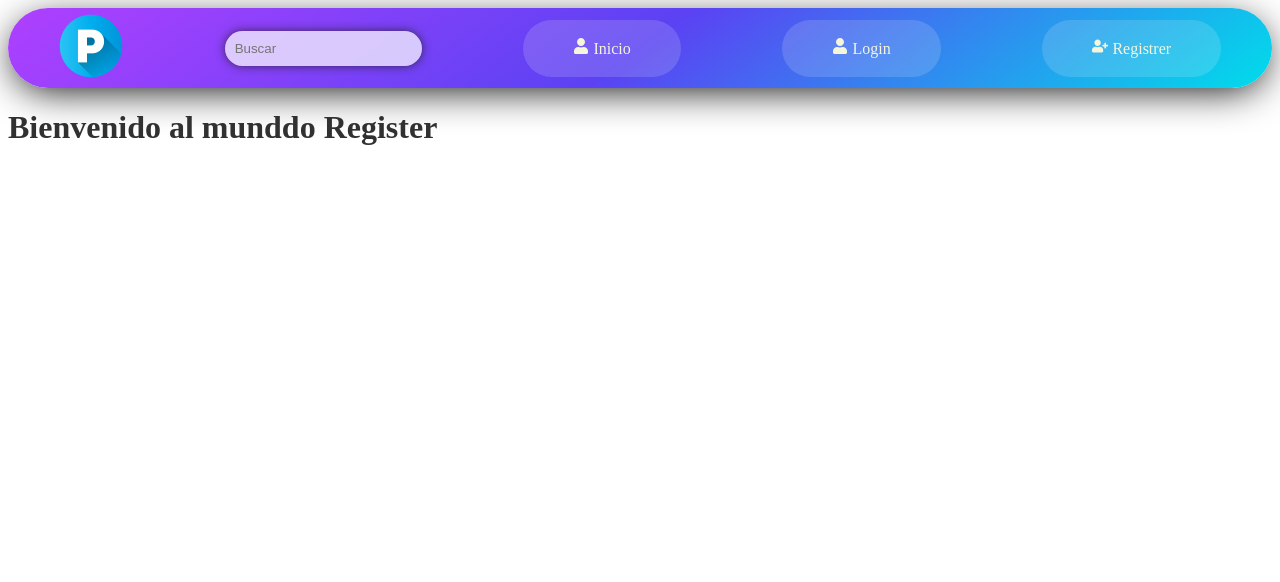
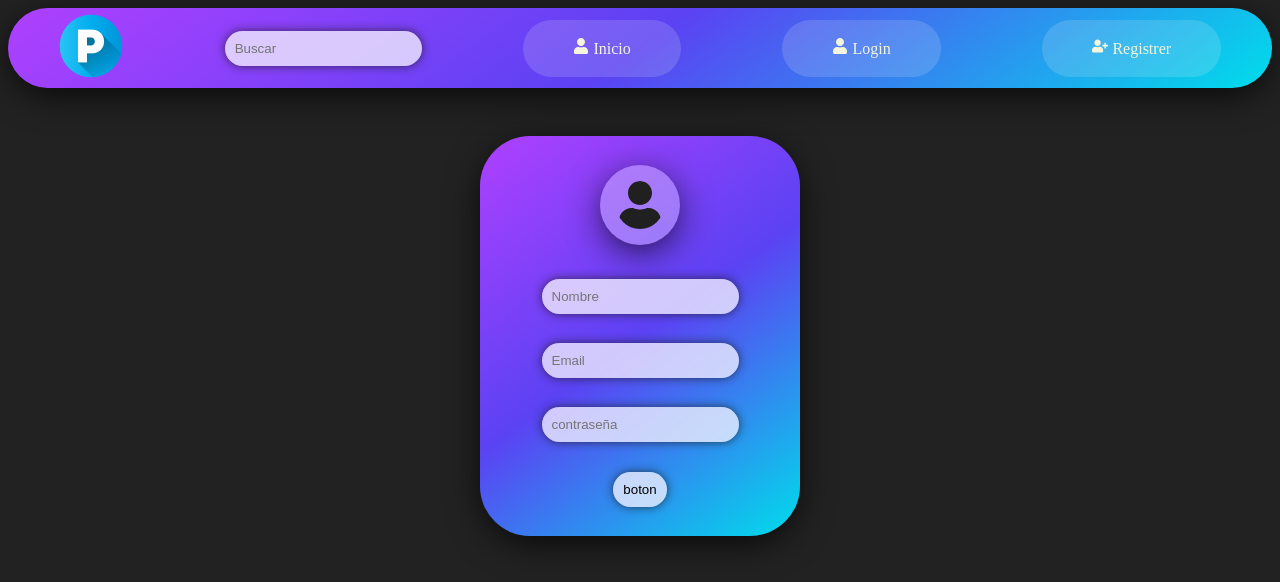
Before and after one commit to FernandADaye/frontPelis-F, a React (Vite) app in the folder Peliculas/: page /register in a window 1280 px wide. Shown: the top 582 px of the page. Built offline with nearby package versions, Linux system fonts and the light colour scheme.

Commit message:
Diseño register casi  listo

```diff
--- a/Peliculas/src/components/Header.jsx
+++ b/Peliculas/src/components/Header.jsx
@@ -12,7 +12,7 @@ const Header = () => {
         <img src={imagen} alt="" className="headerLogo"/>
       </div>
 
-      <input className="contenedorB" type="text" id="s" value="" placeholder="Buscar"  />
+      <input className="contenedorB" type="search" id="s" value="" placeholder="Buscar"  />
 
         <div>
           <Link className="contenedorA" to='/'> <FaUser/> Inicio </Link>
--- a/Peliculas/src/index.css
+++ b/Peliculas/src/index.css
@@ -1,13 +1,17 @@
+body{
+    background-color: rgb(34, 34, 34);
+    justify-content: center;
+    align-items: center;
 
+}
 .container{
-    text-decoration:none;
-    color: rgb(49, 49, 49);
+    justify-content: center;
+    align-items: center;
 }
 
 .headerContenedor{
     display:flex ;
-    flex-wrap: wrap;
-
+    flex-wrap:wrap;
     background-color: rgba(3, 3, 3, 0.479);
     color: beige;
     height: 5rem;
@@ -21,6 +25,43 @@
     box-shadow: 0px 8px 39px -7px rgba(0,0,0,1);
     background: linear-gradient(144deg, #af40ff,#5b42f3 50%, #00ddeb)
 }
+.registerContenedor{
+    display:flex ;
+    justify-content: center;
+    align-items: center;
+    flex-direction: column;
+    flex-wrap: wrap;
+    margin: auto;
+    margin-top: 3rem;
+    background-color: rgba(3, 3, 3, 0.479);
+    color: beige;
+    height: 25rem;
+    width: 20rem;
+    border-radius: 50px;
+    justify-content: space-evenly;
+    -webkit-box-shadow: 0px 8px 39px -7px rgba(0,0,0,1);
+    -moz-box-shadow: 0px 8px 39px -7px rgba(0,0,0,1);
+    box-shadow: 0px 8px 39px -7px rgba(0,0,0,1);
+    transition: 1s;
+    background: linear-gradient(144deg, #af40ff,#5b42f3 50%, #00ddeb)
+}
+.registerUserL{
+    font-size: 3rem;
+    color: #202020;
+    background-color: rgba(255, 255, 255, 0.301);
+    padding: 1rem;
+    border-radius: 50px;
+    -webkit-box-shadow: 0px 8px 39px -7px rgba(0,0,0,1);
+    -moz-box-shadow: 0px 8px 39px -7px rgba(0,0,0,1);
+    box-shadow: 0px 8px 39px -7px rgba(0,0,0,1);
+
+}
+.registerContenedor:hover{
+    transition: 1s;
+    -webkit-box-shadow: 0px 0px 79px 17px rgba(0,0,0,0.6);
+    -moz-box-shadow: 0px 0px 79px 17px rgba(0,0,0,0.6);
+    box-shadow: 0px 0px 79px 17px rgba(0,0,0,0.6);
+}
 .contenedorA{
     text-decoration: none;
     color: inherit;
@@ -29,8 +70,14 @@
     padding: 20px;
     padding-left: 50px;
     padding-right: 50px;
-
     border-radius: 50px;
+    transition: 1s;
+}
+.contenedorA:hover{
+    transition: 1s;
+    -webkit-box-shadow: inset 0px 0px 48px -18px rgba(255,255,255,0.63);
+    -moz-box-shadow: inset 0px 0px 48px -18px rgba(255,255,255,0.63);
+    box-shadow: inset 0px 0px 48px -18px rgba(255,255,255,0.63);
 }
 .contenedorB{
     border: none;
@@ -42,9 +89,34 @@
     padding: 10px;
     border-radius: 20px;
     box-shadow: 0 0 10px rgba(26, 25, 25, 0.747);
-    transition: box-shadow 0.3s;
+    transition: 1s;
+}
+.contenedorB:hover{
+    transition: 1s;
+    -webkit-box-shadow: 0px 0px 52px -14px rgba(255,255,255,0.63);
+    -moz-box-shadow: 0px 0px 52px -14px rgba(255,255,255,0.63);
+    box-shadow: 0px 0px 52px -14px rgba(255,255,255,0.63);
+
 
 }
 .headerLogo{
     width: 4rem;
 }
+
+.contenedorBt{
+    border: none;
+    padding: 40px;
+    padding-left: 50px;
+    border: none;
+    outline: none;
+    background-color: rgba(245, 242, 255, 0.767);
+    padding: 10px;
+    border-radius: 20px;
+    box-shadow: 0 0 10px rgba(26, 25, 25, 0.747);
+    transition: 1s;
+}
+.contenedorBt:hover{
+    -webkit-box-shadow: 0px 0px 76px -4px rgba(0,0,0,1);
+    -moz-box-shadow: 0px 0px 76px -4px rgba(0,0,0,1);
+    box-shadow: 0px 0px 76px -4px rgba(0,0,0,1);
+}
--- a/Peliculas/src/pages/Register.jsx
+++ b/Peliculas/src/pages/Register.jsx
@@ -1,8 +1,20 @@
+import { FaUser } from "react-icons/fa";
 
 const Register = () => {
   return (
 <>
-    <h1>Bienvenido al munddo Register</h1>
+
+    <div className="registerContenedor">
+
+      <div className="contenedorL">
+      <FaUser className="registerUserL"/>
+      </div>
+
+        <div><input type="text" className="contenedorB" placeholder="Nombre"  /> </div>
+        <div><input type="email" className="contenedorB" placeholder="Email" /> </div>
+        <div><input type="password" className="contenedorB" placeholder="contraseña" /> </div>
+      <div><input type="button" className="contenedorBt" value="boton" /></div>
+    </div>
 </>
   )
 }
```
